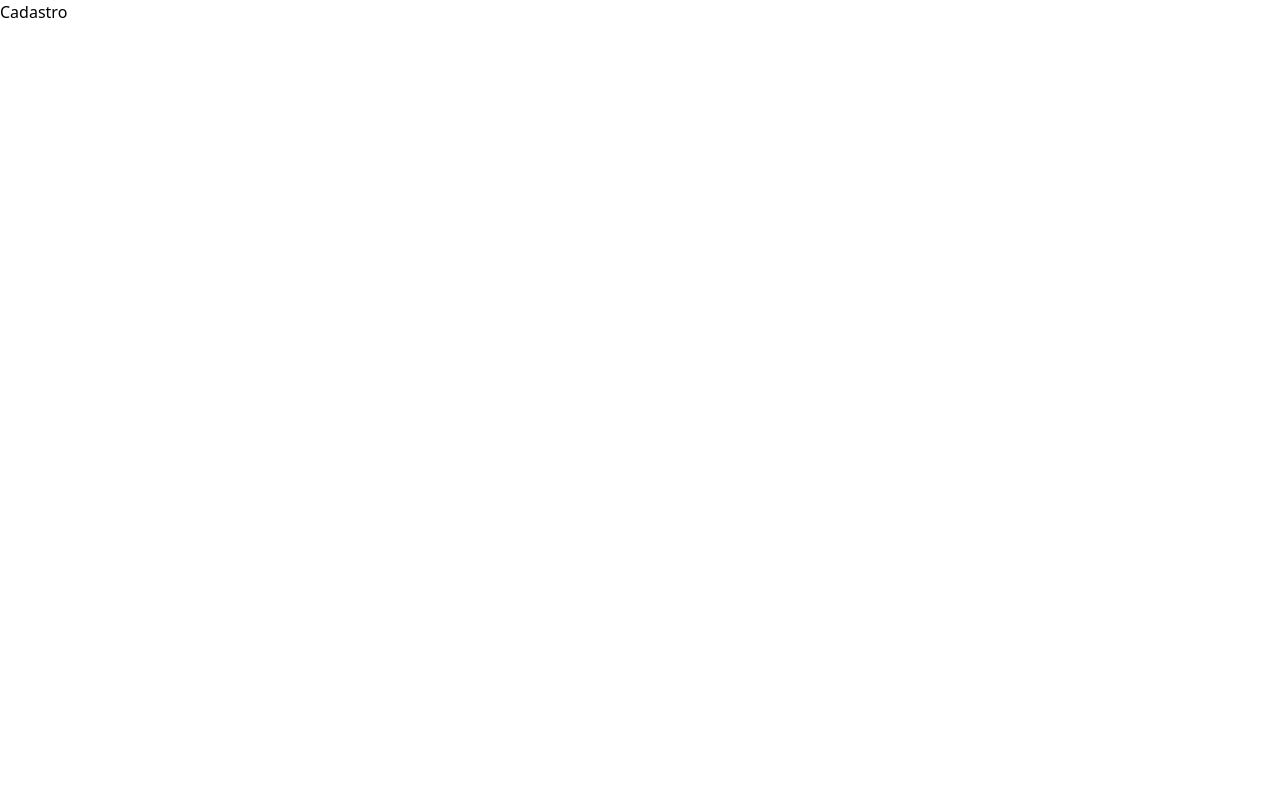
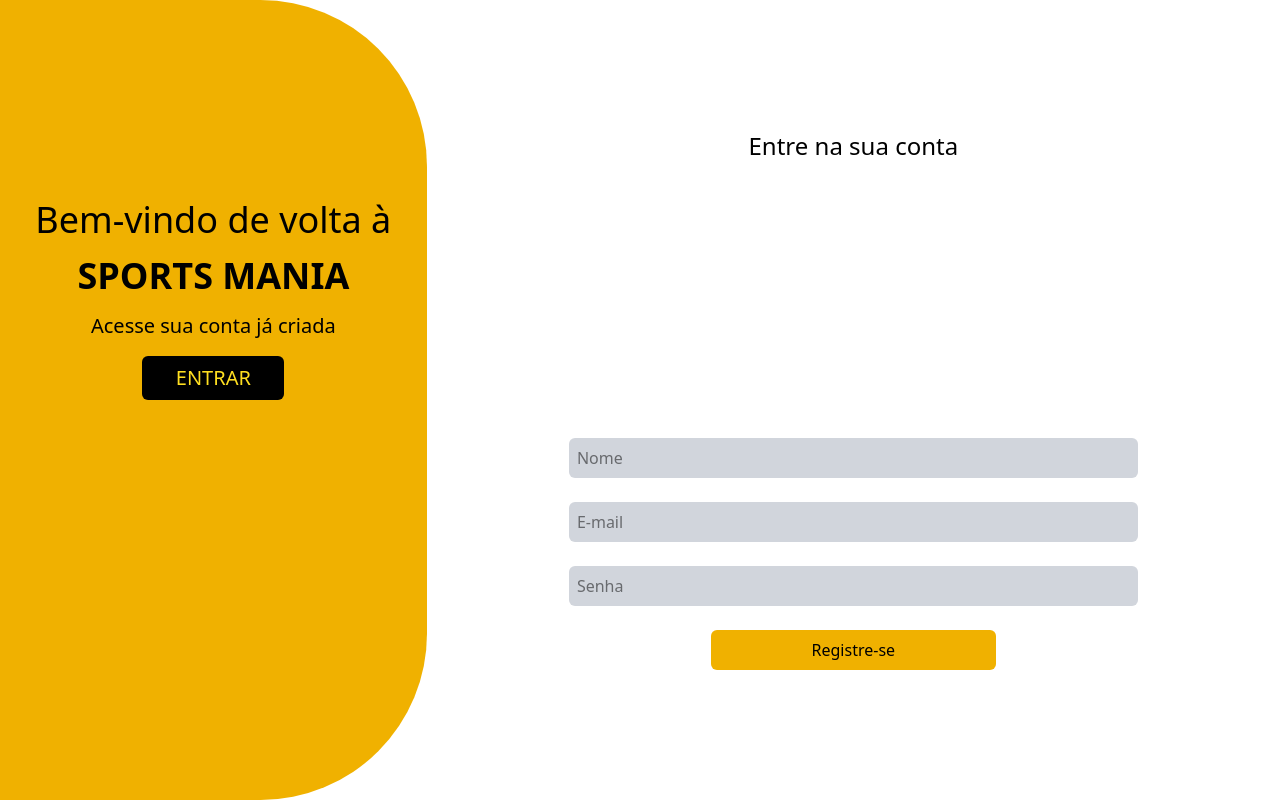
Before and after one commit to GabrielP02/SportsMania, a React (Vite) app: page /signup in a window 1280 px wide. Built offline with nearby package versions, Linux system fonts and the light colour scheme.

Commit message:
Update SignUp.jsx

```diff
--- a/src/pages/SignUp.jsx
+++ b/src/pages/SignUp.jsx
@@ -1,11 +1,103 @@
 import React from "react";
 import { APP_ROUTES } from "../utils/constants";
+import { useState } from "react";
+import { useNavigate } from "react-router-dom";
+
 
 const SignUp = () => {
 
-    return(
+const[nome,setNome] = useState('');
+const[email,setEmail] = useState('');
+const[password,setPassword] = useState('');
+const navigate = useNavigate();
+
+const handleClickEntrar = () => {
+
+    navigate(APP_ROUTES.SIGN_IN)
+}
+
+const handleRegister = () => {
+     console.log(nome);
+     console.log(email);
+     console.log(password);
+}
+
+return(
 <>
-<h1>Cadastro</h1>
+<div className="flex h-screen">
+<div className="bg-yellow-500 rounded-r-[13vw] w-1/3 py-50 items-center">
+        <h1 className="text-center font-normal text-4xl mb-4 ">
+          Bem-vindo de volta à
+        </h1>
+        <h1 className="text-center font-extrabold text-4xl mb-4 ">
+         SPORTS MANIA
+        </h1>
+        <h3 className="text-center font-normal text-xl   mb-4 ">
+         Acesse sua conta já criada
+        </h3>
+        <div className="flex flex-col items-center">
+              <button
+              className="flex justify-center p-2 rounded-md w-1/3 self-center bg-black hover:bg-neutral-900 text-yellow-300"
+              onClick={handleClickEntrar}
+              >
+                <span className="text-xl font-normal">
+                  ENTRAR
+                </span>
+              </button>
+            </div>
+</div>
+<div className="flex flex-1 flex-col justify-evenly items-center">
+        <h2 className="text-center font-medium text-2xl mb-4 ">
+          Entre na sua conta
+        </h2>
+    <div>
+        <img>
+        </img>
+    </div>
+          <form className="space-y-6 w-2/3 items-center">
+          <div>
+              <input
+                className="bg-gray-300 p-2 rounded-md w-3/3"
+                type="text"
+                placeholder="Nome"
+                value={nome}
+                onChange={(e) => { setNome(e.target.value); }}
+                required
+              />
+            </div>
+            <div>
+              <input
+                className="bg-gray-300 p-2 rounded-md w-3/3"
+                type="email"
+                placeholder="E-mail"
+                value={email}
+                onChange={(e) => { setEmail(e.target.value); }}
+                required
+              />
+            </div>
+            <div>
+              <input
+                className="bg-gray-300 p-2 rounded-md w-3/3"
+                type="password"
+                placeholder="Senha"
+                value={password}
+                onChange={(e) => { setPassword(e.target.value); }}
+                required
+              />
+            </div>
+            <div className="flex flex-col items-center">
+              <button
+                className="flex justify-center p-2 rounded-md w-1/2 self-center bg-yellow-500 hover:bg-yellow-300"
+                onClick={handleRegister}
+                >
+                <span className="font-medium">
+                  Registre-se
+                </span>
+              </button>
+            </div>
+          </form>
+        </div>
+</div>
 </>
     );
 }
```
